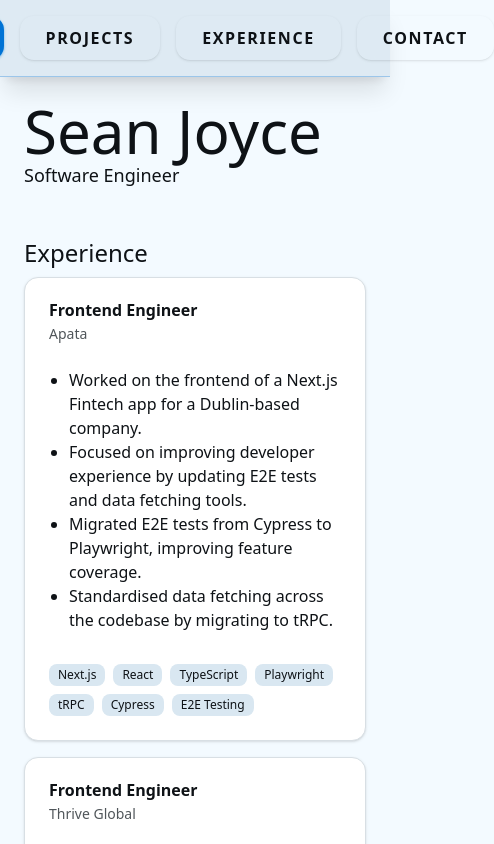
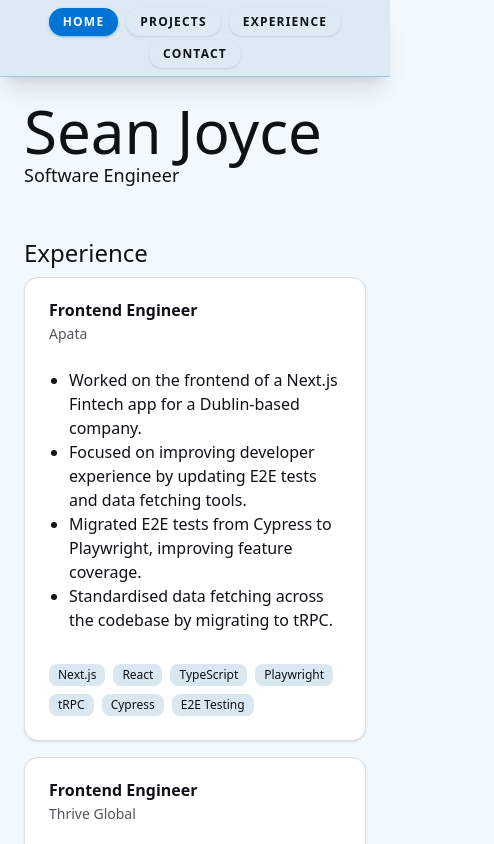
Before and after one commit to SeanJoyce2/portfolio, a Next.js app: page / in a window 390 px wide. Shown: the top 844 px of the page, 494 px wide, since content can reach past the window. Built offline with nearby package versions, Linux system fonts and the light colour scheme.

Commit message:
feat: refactor Navbar layout for improved structure and styling consistency

```diff
--- a/app/features/navigation/navbar.tsx
+++ b/app/features/navigation/navbar.tsx
@@ -20,7 +20,8 @@ const Navbar = () => {
   const pathname = usePathname();
 
   return (
-    <nav className="sticky top-0 z-50 flex gap-2 xl:gap-6 py-4 px-2 justify-center border-b border-primary/30 bg-secondary/80 backdrop-blur-md shadow-xl">
+    <nav className="sticky top-0 z-50 w-full border-b border-primary/30 bg-secondary/80 backdrop-blur-md shadow-xl">
+      <div className="flex flex-wrap justify-center gap-1 sm:gap-2 xl:gap-6 py-2 sm:py-4 px-1 sm:px-2">
         {navItems.map((item) => {
           const isActive = pathname === item.href;
 
@@ -28,7 +29,7 @@ const Navbar = () => {
             <Link
               key={item.href}
               href={item.href}
-            className={`uppercase tracking-widest transition-all duration-200 border-2 px-6 py-2 mx-1 rounded-xl shadow-sm hover:scale-105 hover:bg-primary hover:text-primary-foreground hover:border-primary/80
+              className={`uppercase tracking-widest text-xs sm:text-sm md:text-base transition-all duration-200 border-2 px-3 py-1 sm:px-6 sm:py-2 mx-0.5 sm:mx-1 rounded-xl shadow-sm hover:scale-105 hover:bg-primary hover:text-primary-foreground hover:border-primary/80
               ${
                 isActive
                   ? "font-extrabold border-primary bg-primary text-primary-foreground shadow-primary/40 shadow-lg"
@@ -39,6 +40,7 @@ const Navbar = () => {
             </Link>
           );
         })}
+      </div>
     </nav>
   );
 };
```
Lines whose indentation alone changed are shown as unchanged.
